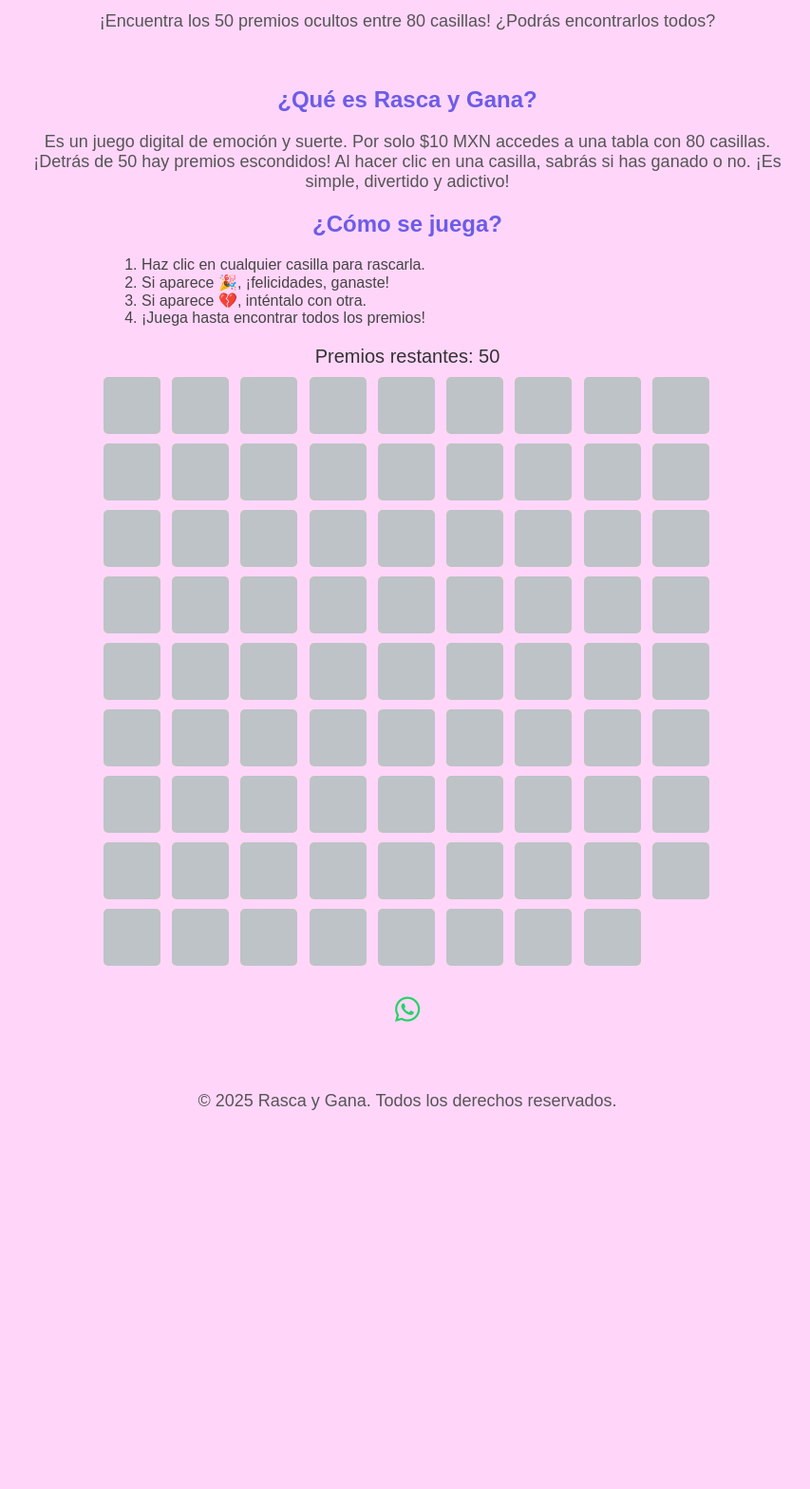
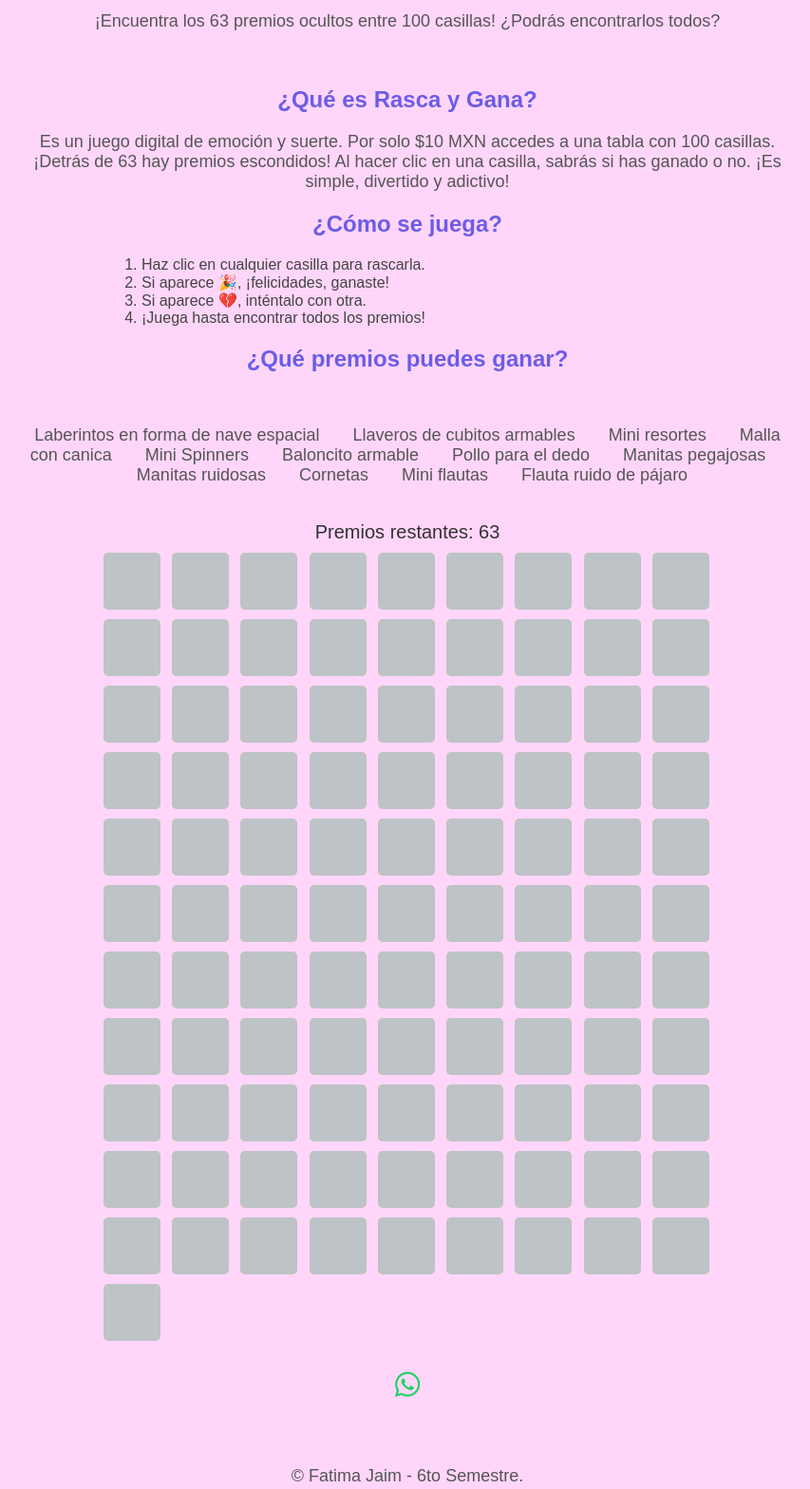
Before and after one commit to FatimaMrtz/Rasca-y-Gana, a plain HTML site: page index.html in a window 1280 px wide. Shown: the part 280-1848 px from the top of the page at 95% size, without its empty margins (211-1064 px from the left). Before the commit the page ends 1478 px from the top, so only its background shows below. Drawn offline with Linux system fonts and the light colour scheme.

Commit message:
index.html

```diff
--- a/index.html
+++ b/index.html
@@ -149,12 +149,12 @@
   <header>
     <img src="Rasca y Gana.png" alt="Rasca y Gana">
     <h1>Rasca y Gana - ¡Solo $10!</h1>
-    <p>¡Encuentra los 50 premios ocultos entre 80 casillas! ¿Podrás encontrarlos todos?</p>
+    <p>¡Encuentra los 63 premios ocultos entre 100 casillas! ¿Podrás encontrarlos todos?</p>
   </header>
 
   <section class="descripcion">
     <h2>¿Qué es Rasca y Gana?</h2>
-    <p>Es un juego digital de emoción y suerte. Por solo $10 MXN accedes a una tabla con 80 casillas. ¡Detrás de 50 hay premios escondidos! Al hacer clic en una casilla, sabrás si has ganado o no. ¡Es simple, divertido y adictivo!</p>
+    <p>Es un juego digital de emoción y suerte. Por solo $10 MXN accedes a una tabla con 100 casillas. ¡Detrás de 63 hay premios escondidos! Al hacer clic en una casilla, sabrás si has ganado o no. ¡Es simple, divertido y adictivo!</p>
 
     <h2>¿Cómo se juega?</h2>
     <ol>
@@ -163,10 +163,24 @@
       <li>Si aparece 💔, inténtalo con otra.</li>
       <li>¡Juega hasta encontrar todos los premios!</li>
     </ol>
+
+<h2>¿Qué premios puedes ganar?</h2>
+      <p>Laberintos en forma de nave espacial
+      Llaveros de cubitos armables
+      Mini resortes
+      Malla con canica
+      Mini Spinners
+      Baloncito armable
+      Pollo para el dedo
+      Manitas pegajosas
+      Manitas ruidosas
+      Cornetas
+      Mini flautas
+      Flauta ruido de pájaro</p>
   </section>
 
   <div class="contador">
-    Premios restantes: <span id="premiosRestantes">50</span>
+    Premios restantes: <span id="premiosRestantes">63</span>
   </div>
 
   <div class="grid" id="grid">
@@ -185,7 +199,7 @@
   </div>
 
   <footer>
-    <p>&copy; 2025 Rasca y Gana. Todos los derechos reservados.</p>
+    <p>&copy; Fatima Jaim - 6to Semestre.</p>
   </footer>
 
   <script>
@@ -193,13 +207,13 @@
     const premiosRestantesEl = document.getElementById("premiosRestantes");
     const popupGanador = document.getElementById("popupGanador");
 
-    let premiosRestantes = 50;
-    let premios = Array(80).fill(false);
+    let premiosRestantes = 63;
+    let premios = Array(100).fill(false);
 
-    for (let i = 0; i < 50; i++) {
+    for (let i = 0; i < 63; i++) {
       let posicion;
       do {
-        posicion = Math.floor(Math.random() * 80);
+        posicion = Math.floor(Math.random() * 100);
       } while (premios[posicion]);
       premios[posicion] = true;
     }
```
